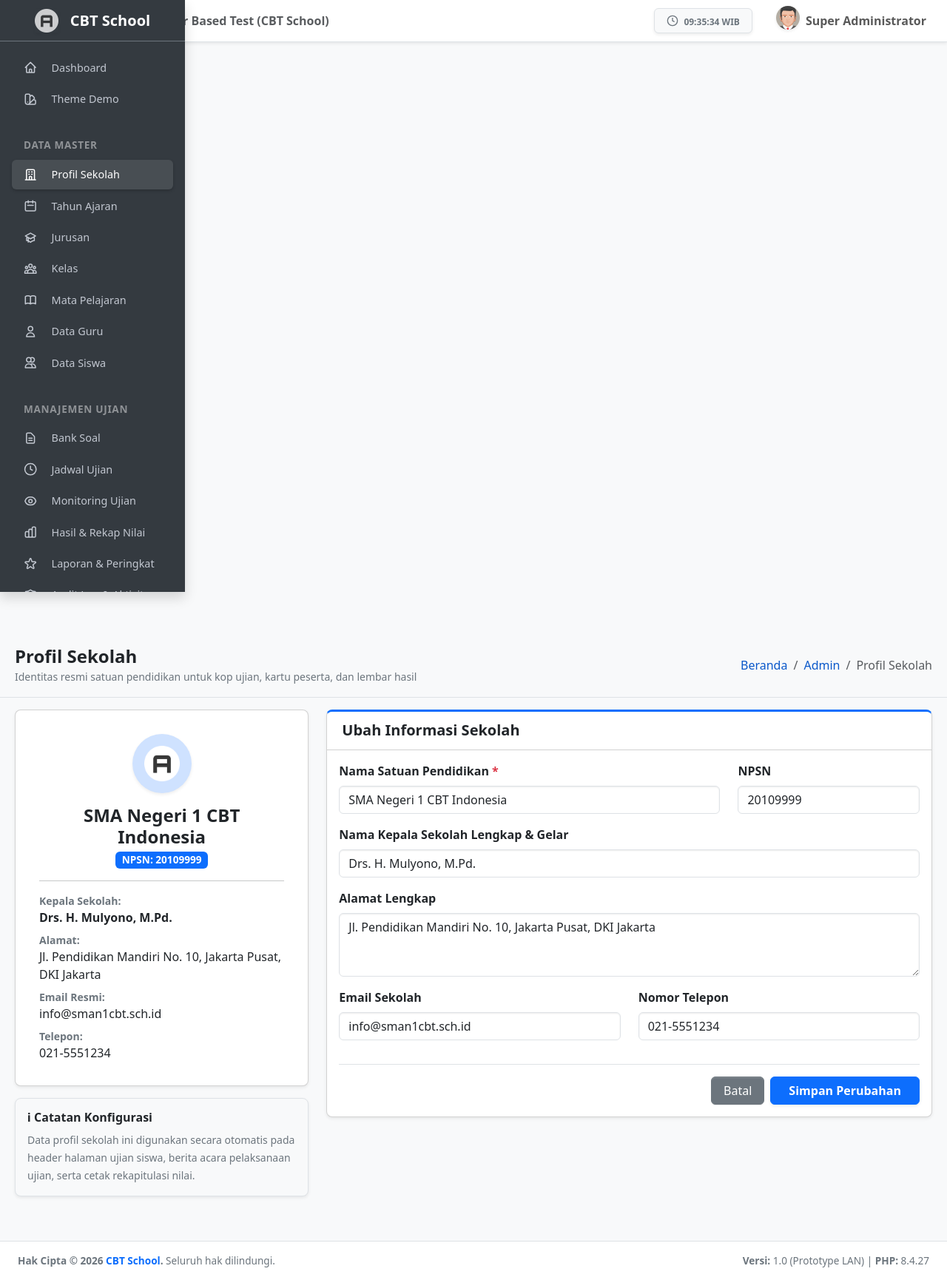
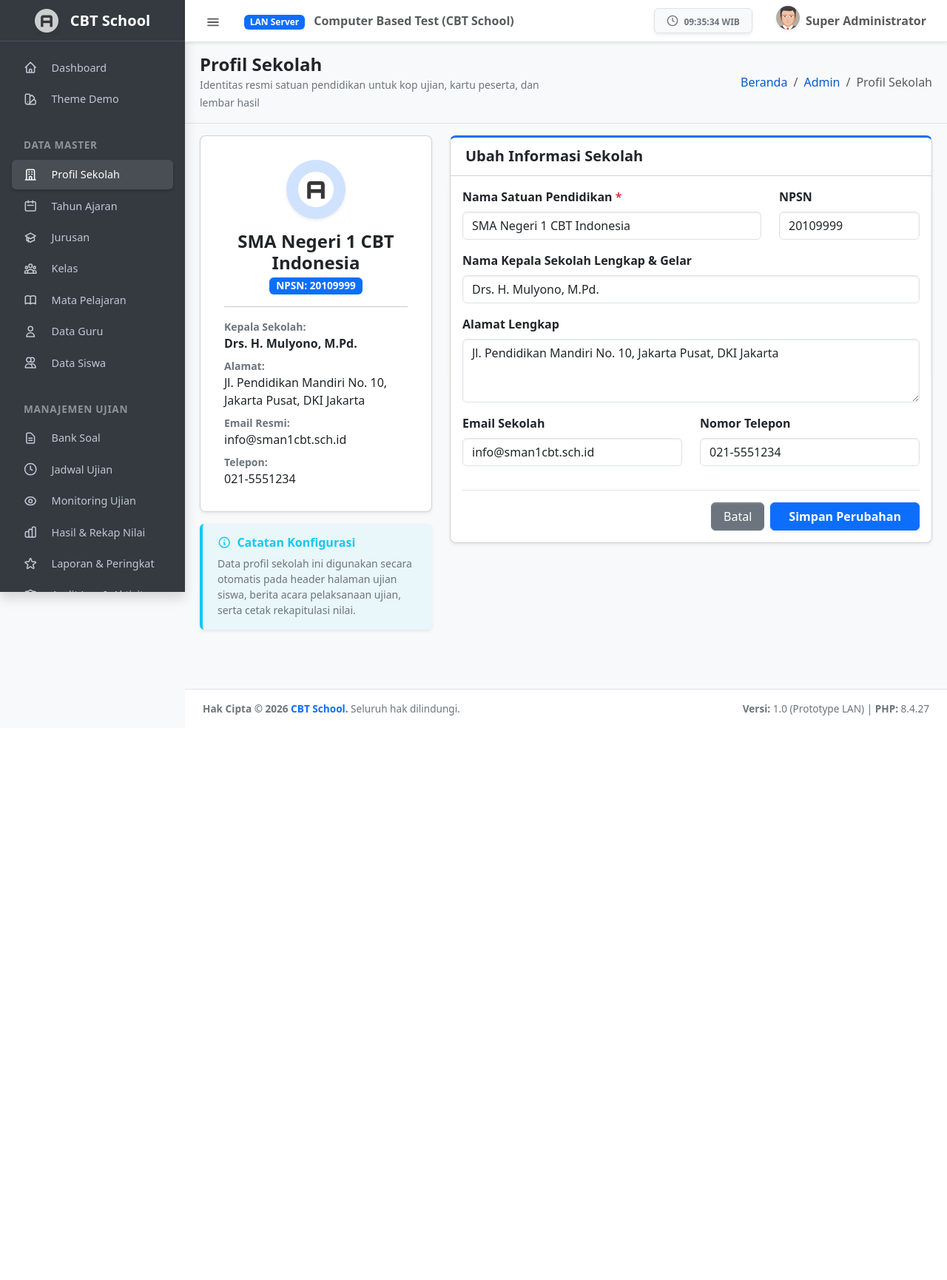
Before and after one commit to ardiandp/prototipe-cbt, a Laravel app: page /admin/school-profile in a window 1280 px wide. Shown: the whole page at 74% size. After the commit the page ends 967 px from the top, so only its background shows below. Run offline with Laravel 12, Linux system fonts and the light colour scheme; a user stored in the database is signed in; data comes from the database, SQL or seed files in the repository; style sheets or scripts are compiled from the project's sources; parts of the project's set-up code (start-up, migrations or seed data) failed here and were passed over.

Commit message:
fix: restore AdminLTE 4 CSS grid layout and fix sidebar alignment across admin views

```diff
--- a/resources/views/admin/school-profile/index.blade.php
+++ b/resources/views/admin/school-profile/index.blade.php
@@ -44,13 +44,14 @@
             </div>
         </x-card>
 
-        <div class="card bg-body-tertiary border shadow-sm mt-3">
-            <div class="card-body">
-                <h6 class="fw-bold mb-2">&#8505; Catatan Konfigurasi</h6>
-                <small class="text-secondary">
-                    Data profil sekolah ini digunakan secara otomatis pada header halaman ujian siswa, berita acara pelaksanaan ujian, serta cetak rekapitulasi nilai.
-                </small>
-            </div>
+        <div class="callout callout-info shadow-sm mt-3">
+            <h6 class="fw-bold text-info mb-2 d-flex align-items-center">
+                <svg class="me-2" style="width: 1.15rem; height: 1.15rem;" fill="none" stroke="currentColor" stroke-width="2" viewBox="0 0 24 24"><path stroke-linecap="round" stroke-linejoin="round" d="M13 16h-1v-4h-1m1-4h.01M21 12a9 9 0 11-18 0 9 9 0 0118 0z"/></svg>
+                Catatan Konfigurasi
+            </h6>
+            <small class="text-secondary d-block">
+                Data profil sekolah ini digunakan secara otomatis pada header halaman ujian siswa, berita acara pelaksanaan ujian, serta cetak rekapitulasi nilai.
+            </small>
         </div>
     </div>
 
--- a/resources/views/components/alert.blade.php
+++ b/resources/views/components/alert.blade.php
@@ -1,7 +1,9 @@
 @if(session('success'))
     <div class="alert alert-success alert-dismissible fade show shadow-sm mb-3" role="alert">
         <div class="d-flex align-items-center">
-            <span class="me-2 fs-5">&#10004;</span>
+            <svg class="me-2 flex-shrink-0" style="width: 1.25rem; height: 1.25rem;" fill="none" stroke="currentColor" stroke-width="2" viewBox="0 0 24 24">
+                <path stroke-linecap="round" stroke-linejoin="round" d="M9 12l2 2 4-4m6 2a9 9 0 11-18 0 9 9 0 0118 0z"/>
+            </svg>
             <div>
                 <strong>Berhasil!</strong> {{ session('success') }}
             </div>
@@ -13,7 +15,9 @@
 @if(session('error'))
     <div class="alert alert-danger alert-dismissible fade show shadow-sm mb-3" role="alert">
         <div class="d-flex align-items-center">
-            <span class="me-2 fs-5">&#9888;</span>
+            <svg class="me-2 flex-shrink-0" style="width: 1.25rem; height: 1.25rem;" fill="none" stroke="currentColor" stroke-width="2" viewBox="0 0 24 24">
+                <path stroke-linecap="round" stroke-linejoin="round" d="M12 9v2m0 4h.01m-6.938 4h13.856c1.54 0 2.502-1.667 1.732-3L13.732 4c-.77-1.333-2.694-1.333-3.464 0L3.34 16c-.77 1.333.192 3 1.732 3z"/>
+            </svg>
             <div>
                 <strong>Terjadi Kesalahan!</strong> {{ session('error') }}
             </div>
@@ -25,7 +29,9 @@
 @if(session('warning'))
     <div class="alert alert-warning alert-dismissible fade show shadow-sm mb-3" role="alert">
         <div class="d-flex align-items-center">
-            <span class="me-2 fs-5">&#9888;</span>
+            <svg class="me-2 flex-shrink-0" style="width: 1.25rem; height: 1.25rem;" fill="none" stroke="currentColor" stroke-width="2" viewBox="0 0 24 24">
+                <path stroke-linecap="round" stroke-linejoin="round" d="M12 9v2m0 4h.01m-6.938 4h13.856c1.54 0 2.502-1.667 1.732-3L13.732 4c-.77-1.333-2.694-1.333-3.464 0L3.34 16c-.77 1.333.192 3 1.732 3z"/>
+            </svg>
             <div>
                 <strong>Perhatian!</strong> {{ session('warning') }}
             </div>
@@ -37,7 +43,9 @@
 @if(session('info'))
     <div class="alert alert-info alert-dismissible fade show shadow-sm mb-3" role="alert">
         <div class="d-flex align-items-center">
-            <span class="me-2 fs-5">&#8505;</span>
+            <svg class="me-2 flex-shrink-0" style="width: 1.25rem; height: 1.25rem;" fill="none" stroke="currentColor" stroke-width="2" viewBox="0 0 24 24">
+                <path stroke-linecap="round" stroke-linejoin="round" d="M13 16h-1v-4h-1m1-4h.01M21 12a9 9 0 11-18 0 9 9 0 0118 0z"/>
+            </svg>
             <div>
                 <strong>Informasi:</strong> {{ session('info') }}
             </div>
@@ -48,17 +56,17 @@
 
 @if(isset($errors) && $errors->any())
     <div class="alert alert-danger alert-dismissible fade show shadow-sm mb-3" role="alert">
-        <div class="d-flex align-items-start">
-            <span class="me-2 fs-5">&#9888;</span>
-            <div>
-                <strong>Harap periksa kesalahan input berikut:</strong>
-                <ul class="mb-0 mt-1 ps-3">
-                    @foreach($errors->all() as $error)
-                        <li>{{ $error }}</li>
-                    @endforeach
-                </ul>
-            </div>
+        <div class="d-flex align-items-center mb-1">
+            <svg class="me-2 flex-shrink-0" style="width: 1.25rem; height: 1.25rem;" fill="none" stroke="currentColor" stroke-width="2" viewBox="0 0 24 24">
+                <path stroke-linecap="round" stroke-linejoin="round" d="M12 8v4m0 4h.01M21 12a9 9 0 11-18 0 9 9 0 0118 0z"/>
+            </svg>
+            <strong>Terdapat data yang belum valid:</strong>
         </div>
+        <ul class="mb-0 ps-4">
+            @foreach($errors->all() as $error)
+                <li>{{ $error }}</li>
+            @endforeach
+        </ul>
         <button type="button" class="btn-close" data-bs-dismiss="alert" aria-label="Close"></button>
     </div>
 @endif
--- a/resources/views/layouts/app.blade.php
+++ b/resources/views/layouts/app.blade.php
@@ -43,12 +43,21 @@
         .fs-7 { font-size: 0.85rem !important; }
         .fs-8 { font-size: 0.75rem !important; }
 
-        .app-wrapper { min-height: 100vh; display: flex; flex-direction: column; }
-        .app-main { flex: 1; }
-        .app-footer { margin-top: auto; }
-
         .sidebar-brand .brand-link { text-decoration: none; }
         .user-header { border-top-left-radius: 0.375rem; border-top-right-radius: 0.375rem; }
+
+        /* Ensure Sidebar is full height and scrolls smoothly */
+        .app-sidebar {
+            height: 100vh;
+            position: sticky;
+            top: 0;
+            z-index: 1030;
+        }
+        .app-sidebar .sidebar-wrapper {
+            height: calc(100vh - 3.5rem);
+            overflow-y: auto;
+            overflow-x: hidden;
+        }
 
         /* Sidebar Item Polish */
         .sidebar-menu .nav-link {
--- a/resources/views/layouts/partials/sidebar.blade.php
+++ b/resources/views/layouts/partials/sidebar.blade.php
@@ -1,6 +1,6 @@
 <aside class="app-sidebar bg-body-secondary shadow" data-bs-theme="dark">
     <!-- Sidebar Brand -->
-    <div class="sidebar-brand p-3 border-bottom border-secondary">
+    <div class="sidebar-brand px-3">
         <a href="{{ url('/') }}" class="brand-link text-decoration-none d-flex align-items-center">
             <img src="{{ asset('theme/adminLTE/dist/assets/img/AdminLTELogo.png') }}" alt="CBT Logo" class="brand-image opacity-75 shadow-sm me-2" style="width: 32px; height: 32px;">
             <span class="brand-text fw-bold text-white fs-5">CBT School</span>
```
Also changed, not shown: PROGRESS.md (+1 -0 lines), tests/Feature/AdminLteLayoutTest.php (+30 -0 lines).
